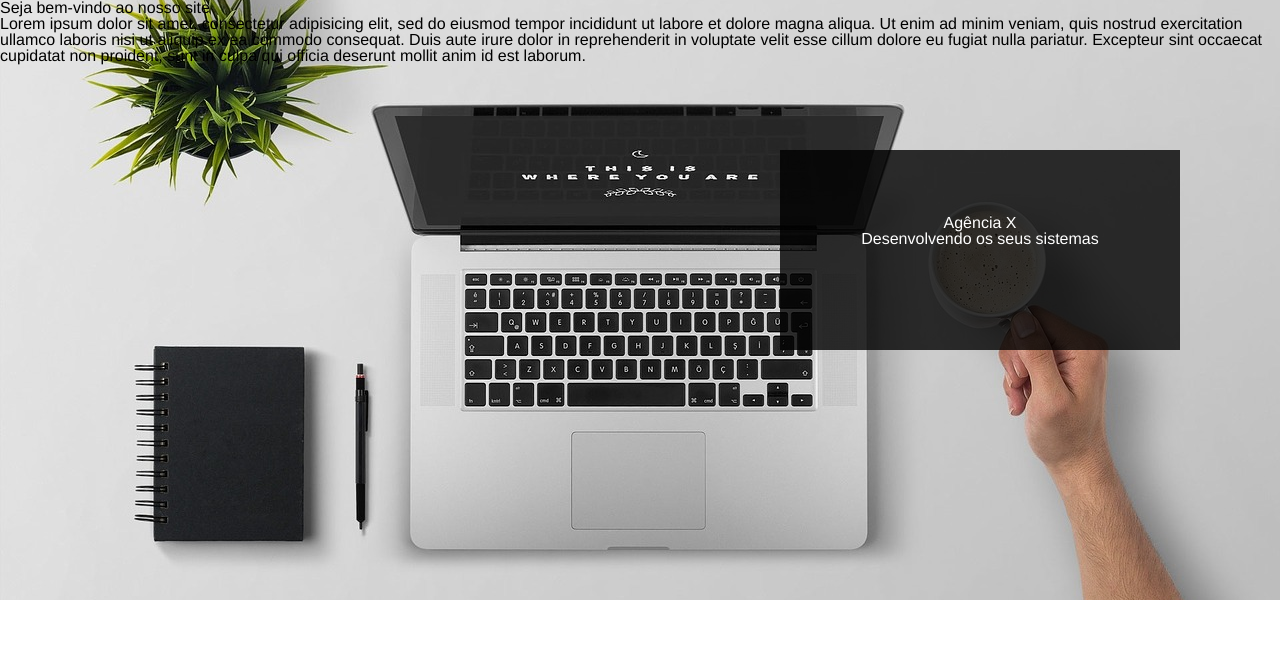
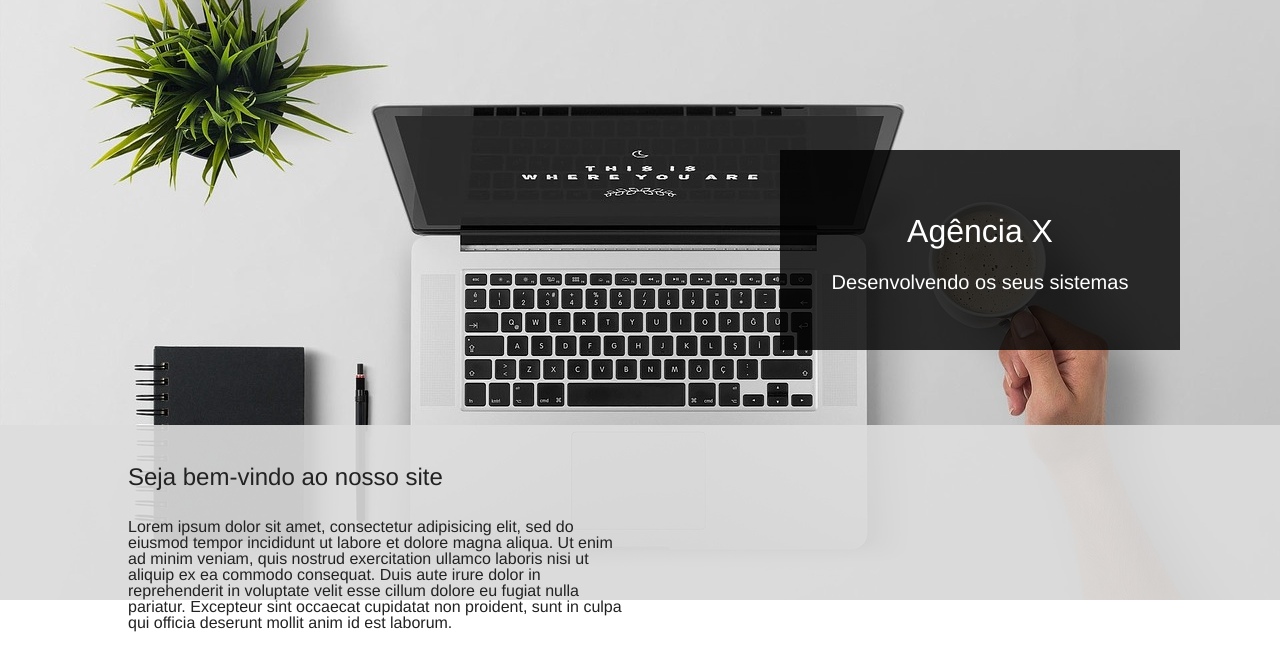
Before and after one commit to LucasDevRJ/pagina_agencia, a plain HTML site: page index.html in a window 1280 px wide. Drawn offline with Linux system fonts and the light colour scheme.

Commit message:
Cabeçalho concluído.

```diff
--- a/css/styles.css
+++ b/css/styles.css
@@ -37,3 +37,42 @@ html {
 	color: #FFF;
 	padding-top: 65px;
 }
+
+.box-banner-title h1 {
+	font-size: 32px;
+	margin-bottom: 25px;
+}
+
+.box-banner-title p {
+	font-size: 20px;
+}
+
+.company-info-container {
+	position: absolute;
+	bottom: 0;
+	width: 100%;
+	height: 175px;
+}
+
+.company-info-background {
+	width: 100%;
+	height: 100%;
+	background-color: #DDD;
+	opacity: .9;
+}
+
+.company-info-titlebox {
+	position: absolute;
+	padding-left: 10%;
+	top: 40px;
+	width: 500px;
+}
+
+.company-info-titlebox h2, .company-info-titlebox p {
+	color: #222;
+}
+
+.company-info-titlebox h2 {
+	margin-bottom: 30px;
+	font-size: 24px;
+}
```
